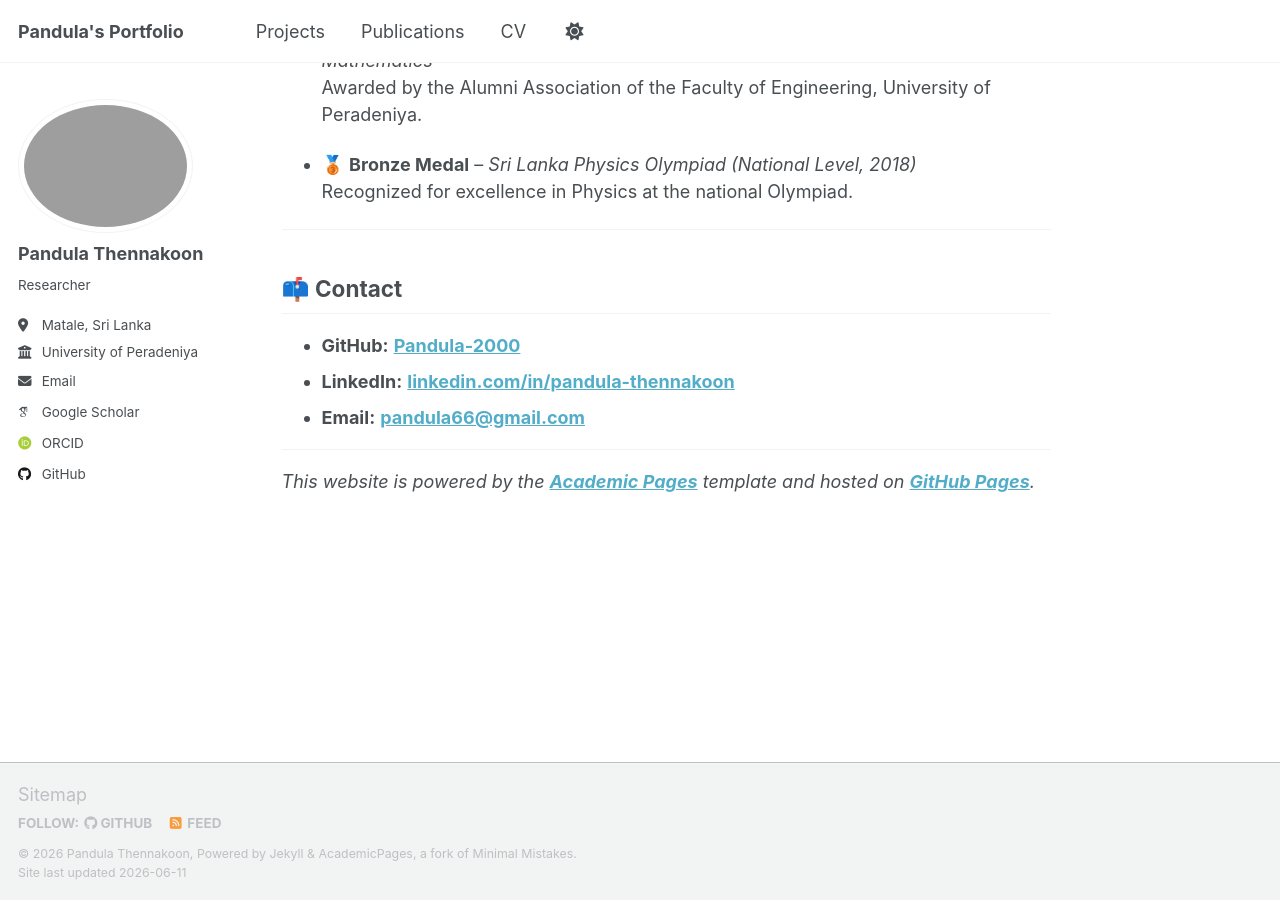
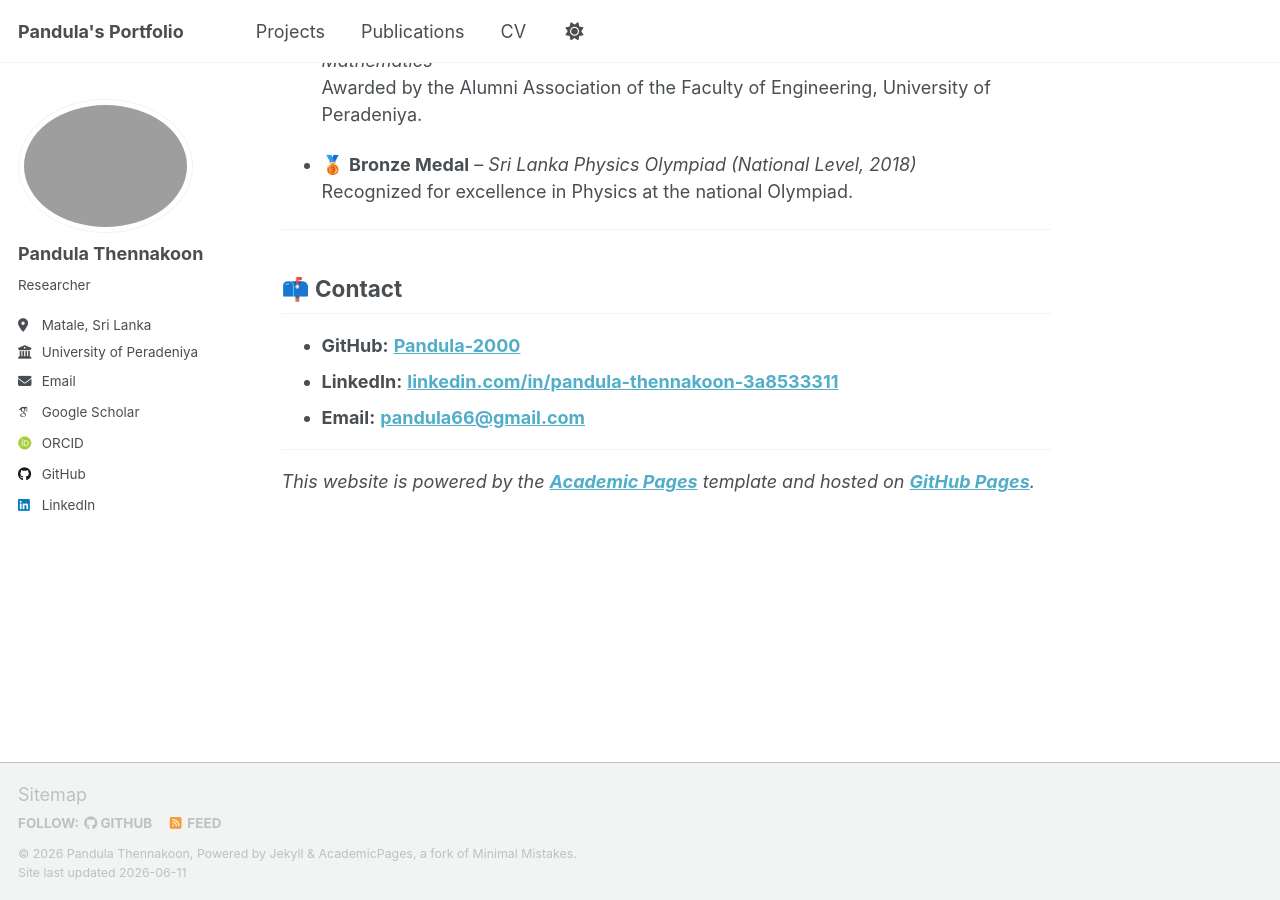
Before and after one commit to Pandula-2000/Pandula-2000.github.io, a Jekyll site: the page built from _pages/about.md, in a window 1280 px wide and 900 px high, scrolled down 1533 px. Built offline with Jekyll 4.4.1, drawn with Linux system fonts in a browser that asks for light colours; some web fonts are replaced; a script that is not in the unit is left out.

Commit message:
LinkedIn link fix

```diff
--- a/_config.yml
+++ b/_config.yml
@@ -63,7 +63,7 @@ author:
   keybase          : # Username
   instagram        : # Username
   lastfm           : # Username
-  linkedin         : # Username
+  linkedin         : "pandula-thennakoon-3a8533311"
   mastodon         : # URL
   medium           : # URL
   pinterest        : # Username
--- a/_pages/about.md
+++ b/_pages/about.md
@@ -56,7 +56,7 @@ My research focuses on developing intelligent computational models that bridge *
 ## 📫 Contact
 
 - **GitHub:** <a href="https://github.com/Pandula-2000" target="_blank" rel="noopener noreferrer"><strong>Pandula-2000</strong></a>
-- **LinkedIn:** <a href="https://linkedin.com/in/pandula-thennakoon" target="_blank" rel="noopener noreferrer"><strong>linkedin.com/in/pandula-thennakoon</strong></a>
+- **LinkedIn:** <a href="https://www.linkedin.com/in/pandula-thennakoon-3a8533311/" target="_blank" rel="noopener noreferrer"><strong>linkedin.com/in/pandula-thennakoon-3a8533311</strong></a>
 - **Email:** <a href="mailto:pandula66@gmail.com"><strong>pandula66@gmail.com</strong></a>
 
 ---
```
